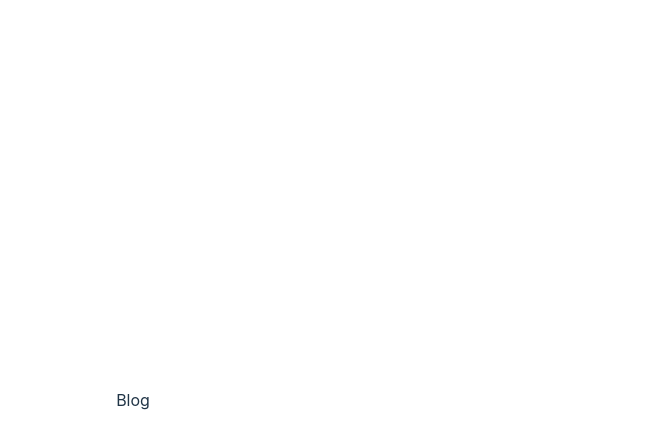
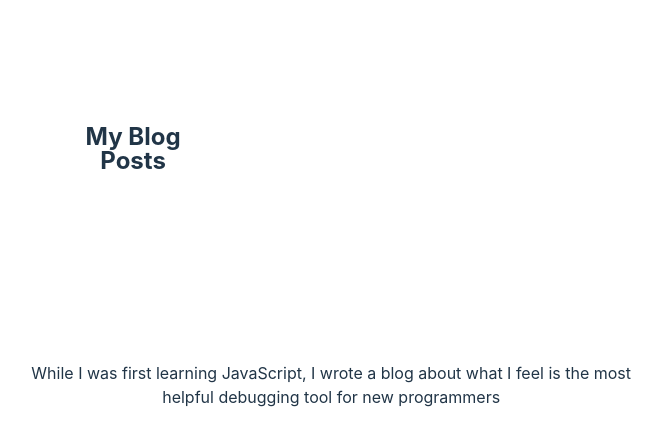
Before and after one commit to Jrobbins973/Personal-Website, a React (Vite) app in the folder Joe-Robbins-Personal-Website/: page /Blog in a window 1280 px wide. Shown: the top 448 px of the page, without its empty margins (507-1169 px from the left). Built offline with nearby package versions, Linux system fonts and the light colour scheme.

Commit message:
added icons at the bottom with links to socials, added a link to blog button that directs user to my blog

```diff
--- a/Joe-Robbins-Personal-Website/src/components/Blog.jsx
+++ b/Joe-Robbins-Personal-Website/src/components/Blog.jsx
@@ -2,7 +2,32 @@
 
 function Blog() {
     return (
-        <div>Blog</div>
+        <div className='blog-posts'>
+
+            <div className='blog-header'>
+            <h2>My Blog Posts</h2>
+            </div>
+
+                <a className='blog1' href = 'https://medium.com/@joe.robbins.cpt/console-log-more-versatile-than-you-might-think-650a940d34c9' target="_blank"> Console.log: more versatile than you might think</a>
+
+                <p className='blog-description'>While I was first learning JavaScript, I wrote a blog about what I feel is the most helpful debugging tool for new programmers</p>
+
+            <br></br>
+            <br></br>
+            {/* <a >Console.log: more versatile than you might think</a>
+            <br></br>
+            <br></br>
+            <br></br>
+            <a style={{color: 'white', fontSize: '20px'}}>Console.log: more versatile than you might think</a>
+            <br></br>
+            <br></br>
+            <br></br>
+            <a style={{color: 'white', fontSize: '20px'}}>Console.log: more versatile than you might think</a>
+            <br></br>
+            <br></br>
+            <br></br>
+            <a style={{color: 'white', fontSize: '20px'}}>Console.log: more versatile than you might think</a> */}
+        </div>
     )
 }
 
--- a/Joe-Robbins-Personal-Website/src/components/HomePage.jsx
+++ b/Joe-Robbins-Personal-Website/src/components/HomePage.jsx
@@ -1,14 +1,19 @@
 import React from 'react'
 import { useHistory } from 'react-router-dom'
 import { Switch, Route} from "react-router-dom";
-import { FaLinkedin } from "react-icons/fa";
+import { FaLinkedin, FaGithub, FaMedium } from "react-icons/fa";
 
 function HomePage() {
+    const openInNewTab = (url) => {
+        window.open(url, '_blank', 'noreferrer');
+    };
+
+
     const history = useHistory()
     return (
 <div>
         <h1>Welcome! My name is Joe Robbins</h1>
-        <h3 style={{width: '850px'}}>I'm a Software Engineering Bootcamp graduate looking to start a career in Software Development. Please click the links below to find out a little more about me.</h3>
+        <h3 style={{width: '850px'}}>I'm a Software Engineering Bootcamp graduate looking to start a career in Software Development. Click the links below to find out a little more about me.</h3>
         <div className = "wrapper">
         <div className = "static-txt">    </div>
         <ul className = "dynamic-txts">
@@ -24,7 +29,7 @@
             </div>
 
             <div >
-                <h3 onClick={() => history.push('/Blog')} className='link2'>Blog</h3>
+                <h3 onClick={() => openInNewTab('https://medium.com/@joe.robbins.cpt')} className='link2'>Blog</h3>
             </div>
 
             <div >
@@ -40,7 +45,10 @@
             <br></br>
             <br></br>
             <p >Let's Connect!</p>
-            <a style={{cursor: 'pointer'}} href='https://www.linkedin.com/in/joe-robbins-swe/' target="_blank"><  FaLinkedin /></a>
+            <a style={{cursor: 'pointer'}} href='https://www.linkedin.com/in/joe-robbins-swe/' target="_blank"><  FaLinkedin size={35}/></a>
+            <a style={{cursor: 'pointer'}} href='https://github.com/Jrobbins973' target="_blank"><  FaGithub size={35}/></a>
+            <a style={{cursor: 'pointer'}} href='https://medium.com/@joe.robbins.cpt' target="_blank"><  FaMedium size={35}/></a>
+
         </div>
 </div>
     )
--- a/Joe-Robbins-Personal-Website/src/index.css
+++ b/Joe-Robbins-Personal-Website/src/index.css
@@ -233,4 +233,61 @@
 .lets-connect {
   position: relative;
   right: 20px;
+
 }
+
+.lets-connect p {
+  font-weight: 700;
+  font-size: 20px;
+}
+
+.blog-header {
+  display: flex;
+  position: relative;
+  bottom: 250px;
+  left: 42%;
+  width: 250px;
+  border-bottom: 2px solid white;
+
+}
+
+.blog-posts {
+  display: flex;
+  width: 1000px;
+}
+
+.blog-description {
+  display: flex;
+  position: relative;
+  top: -10px;
+}
+
+.blog1 {
+  color:white;
+  position: relative;
+  display: flex;
+  right: 120px;
+}
+
+.blog1:after {
+  content: '';
+  position: absolute;
+  width: 380px;
+  transform: scaleX(0);
+  height: 2px;
+  bottom: 4px;
+  left: 270px;
+  background-color: #0087ca;
+  transform-origin: bottom right;
+  transition: transform 0.25s ease-out;
+}
+
+.blog1:hover {
+  cursor: pointer;
+  color: #3086a8;
+}
+
+.blog1:hover:after {
+  transform: scaleX(1);
+  transform-origin: bottom left;
+}
```
